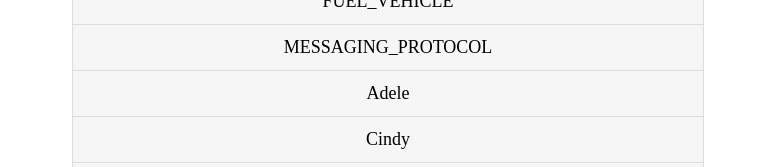
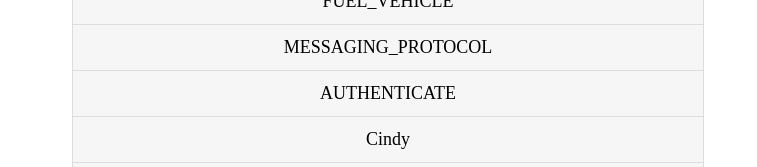
Before and after one commit to elhabbash/elhabbash.github.io, a plain HTML site: page iovexperiment/annotations.html in a window 1280 px wide. Shown: the part 299-466 px from the top of the page, without its empty margins (292-1049 px from the left). Drawn offline with Linux system fonts and the light colour scheme.

Commit message:
Update annotations.html

```diff
--- a/iovexperiment/annotations.html
+++ b/iovexperiment/annotations.html
@@ -104,7 +104,7 @@ Click to copy
   <li><a href="#" onclick="javascript:copy('CAR_RANGE_THRESHOLD');" >CAR_RANGE_THRESHOLD</a></li>
   <li><a href="#" onclick="javascript:copy('FUEL_VEHICLE');" >FUEL_VEHICLE</a></li>
   <li><a href="#" onclick="javascript:copy('MESSAGING_PROTOCOL');" >MESSAGING_PROTOCOL</a></li>
-  <li><a href="#" onclick="javascript:copy('Adele');" >Adele</a></li>
+  <li><a href="#" onclick="javascript:copy('AUTHENTICATE');" >AUTHENTICATE</a></li>
   <li><a href="#" onclick="javascript:copy('Cindy');" >Cindy</a></li>
   <li><a href="#" onclick="javascript:copy('Adele');" >Adele</a></li>
   <li><a href="#" onclick="javascript:copy('Cindy');" >Cindy</a></li>
```
